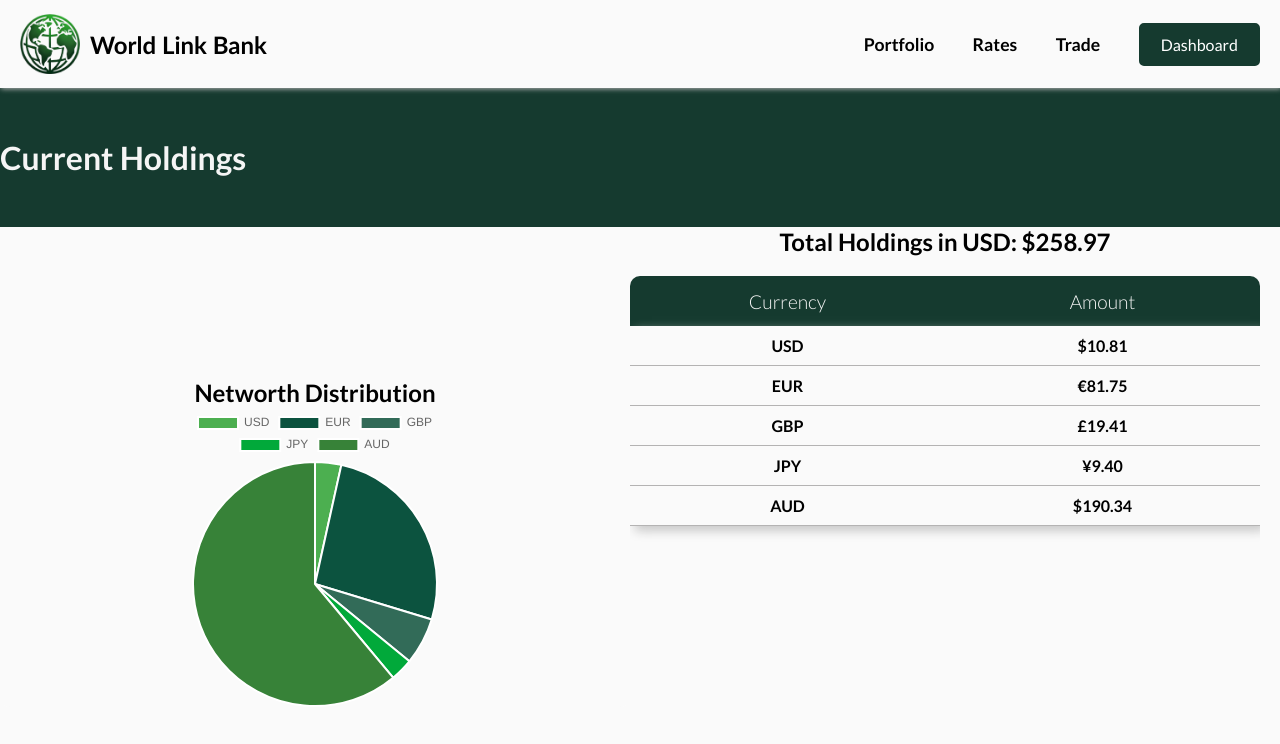
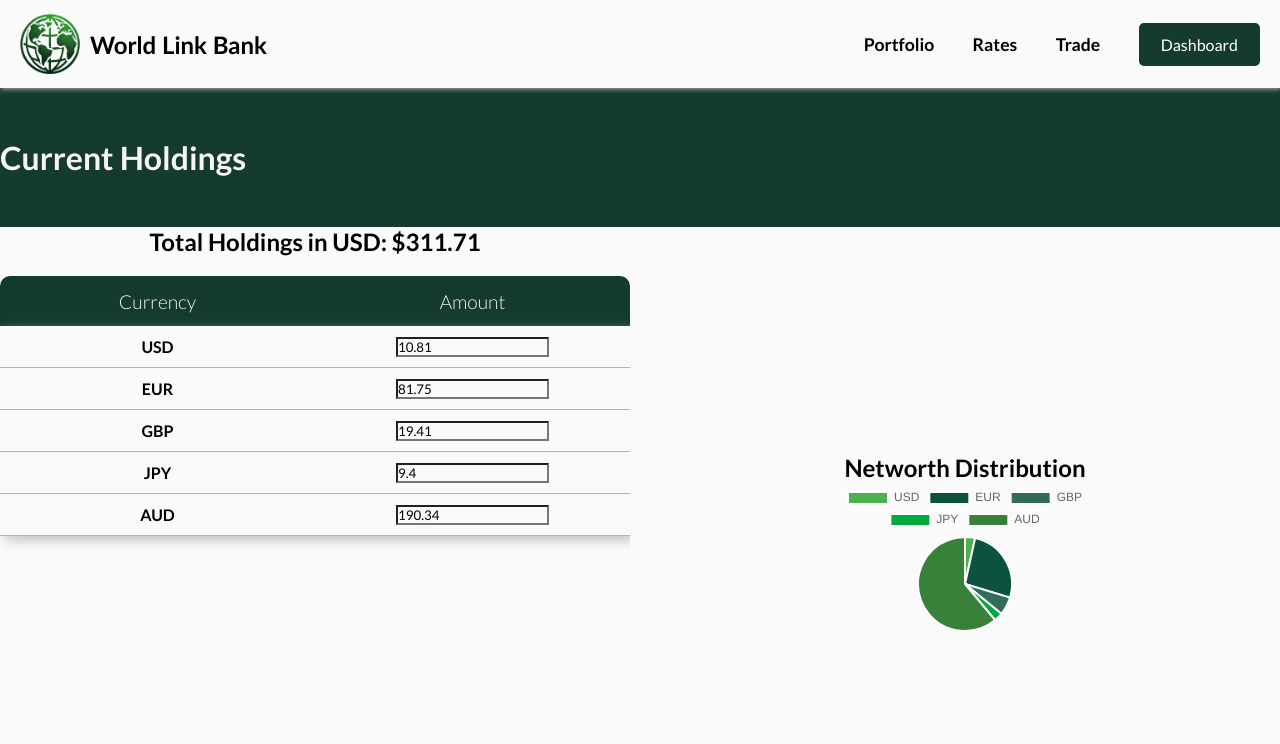
Before and after one commit to jjdubski/WorldLinkBank, a React (Vite) app in the folder northern-hack/: page /portfolio in a window 1280 px wide. Shown: the top 744 px of the page. Built offline with nearby package versions, Linux system fonts and the light colour scheme.

Commit message:
updated live graphs and new api key

```diff
--- a/northern-hack/src/components/networth/networth.jsx
+++ b/northern-hack/src/components/networth/networth.jsx
@@ -1,15 +1,44 @@
-import React from "react";
+import React, { useState, useEffect } from "react";
 import "./networth.css";
 import NetworthGraph from "./networthGraph";
 import NetworthList from "./networthList";
 
 const Networth = () => {
+    // Load holdings from localStorage or set default values
+    const [holdings, setHoldings] = useState(() => {
+        const savedHoldings = localStorage.getItem('holdings');
+        return savedHoldings ? JSON.parse(savedHoldings) : {
+            USD: 10.81,
+            EUR: 81.75,
+            GBP: 19.41,
+            JPY: 9.40,
+            AUD: 190.34,
+        };
+    });
+
+    // Update localStorage whenever holdings change
+    useEffect(() => {
+        localStorage.setItem('holdings', JSON.stringify(holdings));
+    }, [holdings]);
+
+    // Function to update holdings when changes occur
+    const handleUpdate = (currency, value) => {
+        setHoldings((prevHoldings) => {
+            const updatedHoldings = {
+                ...prevHoldings,
+                [currency]: parseFloat(value) || 0,
+            };
+            console.log("Updated Holdings in Networth:", updatedHoldings); // Log updated state
+            return updatedHoldings;
+        });
+    };
+
     return (
         <div className='networth'>
-            <NetworthGraph/>
-            <NetworthList/>
+            <NetworthList holdings={holdings} onUpdate={handleUpdate} />
+            <NetworthGraph holdings={holdings} />
         </div>
-    )
-}
+    );
+};
 
 export default Networth;
--- a/northern-hack/src/components/networth/networthGraph.jsx
+++ b/northern-hack/src/components/networth/networthGraph.jsx
@@ -1,49 +1,49 @@
 import React from "react";
 import "./networth.css";
-import {
-    Chart as ChartJS,
-    ArcElement,
-    Tooltip,
-    Legend
-} from 'chart.js';
-
+import { Chart as ChartJS, ArcElement, Tooltip, Legend } from 'chart.js';
 import { Pie } from 'react-chartjs-2';
 
-ChartJS.register(
-    ArcElement,
-    Tooltip,
-    Legend
-);
+ChartJS.register(ArcElement, Tooltip, Legend);
 
-const NetworthGraph = () => {
+const NetworthGraph = ({ holdings }) => {
+    // Check if holdings exist before rendering the chart
+    if (!holdings || Object.keys(holdings).length === 0) {
+        return <p>Loading graph data...</p>;
+    }
+
+    // Extract labels and data from holdings
+    const labels = Object.keys(holdings);
+    const dataValues = Object.values(holdings).map(value => parseFloat(value));
+
+    if (labels.length === 0 || dataValues.every(value => value === 0)) {
+        return <p>No data available to display.</p>;
+    }
+
     const data = {
-        labels: ['USD', 'EUR', 'GBP', 'JPY', 'AUD'],
+        labels,
         datasets: [
             {
-                data: [10.81, 81.75, 19.41, 9.40, 190.34],
+                data: dataValues,
                 backgroundColor: ['#4caf50', '#0c533f', '#326b58', '#01a93a', '#378238']
             }
         ]
-    }
+    };
 
     const options = {
-
-    }
+        responsive: true,
+        maintainAspectRatio: false,
+    };
 
     return (
         <div className="graph-cont">
             <h2>Networth Distribution</h2>
             <div className="graph-container">
                 <div className="networth-graph">
-                <Pie
-                    data = {data}
-                    options = {options}
-                >
-                </Pie>
+                    <Pie data={data} options={options} />
                 </div>
             </div>
         </div>
-    )
-}
+    );
+};
 
 export default NetworthGraph;
--- a/northern-hack/src/components/networth/networthList.jsx
+++ b/northern-hack/src/components/networth/networthList.jsx
@@ -1,44 +1,44 @@
 import React from "react";
 import "./networth.css";
 
-const NetworthList = () => {
+const NetworthList = ({ holdings, onUpdate }) => {
+    // Check if holdings exist before rendering
+    if (!holdings || Object.keys(holdings).length === 0) {
+        return <p>Loading holdings...</p>;
+    }
+
+    const handleChange = (currency, value) => {
+        onUpdate(currency, value);
+    };
+
     return (
         <div className="chart-cont" id="networth_list">
-            <h2 className="chart-title">Total Holdings in USD: $258.97</h2>
+            <h2 className="chart-title">
+                Total Holdings in USD: $
+                {Object.values(holdings).reduce((acc, amount) => acc + parseFloat(amount), 0).toFixed(2)}
+            </h2>
             <div className="color-header">
                 <p>Currency</p>
                 <p>Amount</p>
             </div>
             <table className="chart-table">
                 <tbody>
-                {/* <tr>
-                    <th>Currency</th>
-                    <th>Amount</th>
-                </tr> */}
-                <tr>
-                    <td className="table-cell-c">USD</td>
-                    <td className="table-cell">$10.81</td>
-                </tr>
-                <tr>
-                    <td className="table-cell-c">EUR</td>
-                    <td className="table-cell">€81.75</td>
-                </tr>
-                <tr>
-                    <td className="table-cell-c">GBP</td>
-                    <td className="table-cell">£19.41</td>
-                </tr>
-                <tr>
-                    <td className="table-cell-c">JPY</td>
-                    <td className="table-cell">¥9.40</td>
-                </tr>
-                <tr>
-                    <td className="table-cell-c">AUD</td>
-                    <td className="table-cell">$190.34</td>
-                </tr>
+                    {Object.entries(holdings).map(([currency, amount]) => (
+                        <tr key={currency}>
+                            <td className="table-cell-c">{currency}</td>
+                            <td className="table-cell">
+                                <input
+                                    type="number"
+                                    value={amount}
+                                    onChange={(e) => handleChange(currency, e.target.value)}
+                                />
+                            </td>
+                        </tr>
+                    ))}
                 </tbody>
             </table>
         </div>
-    )
-}
+    );
+};
 
 export default NetworthList;
```
Also changed, not shown: northern-hack/src/components/networth/NetworthContainer.jsx (added, +33 -0 lines), 1 other file (tests, documents, lock files or other folders).
